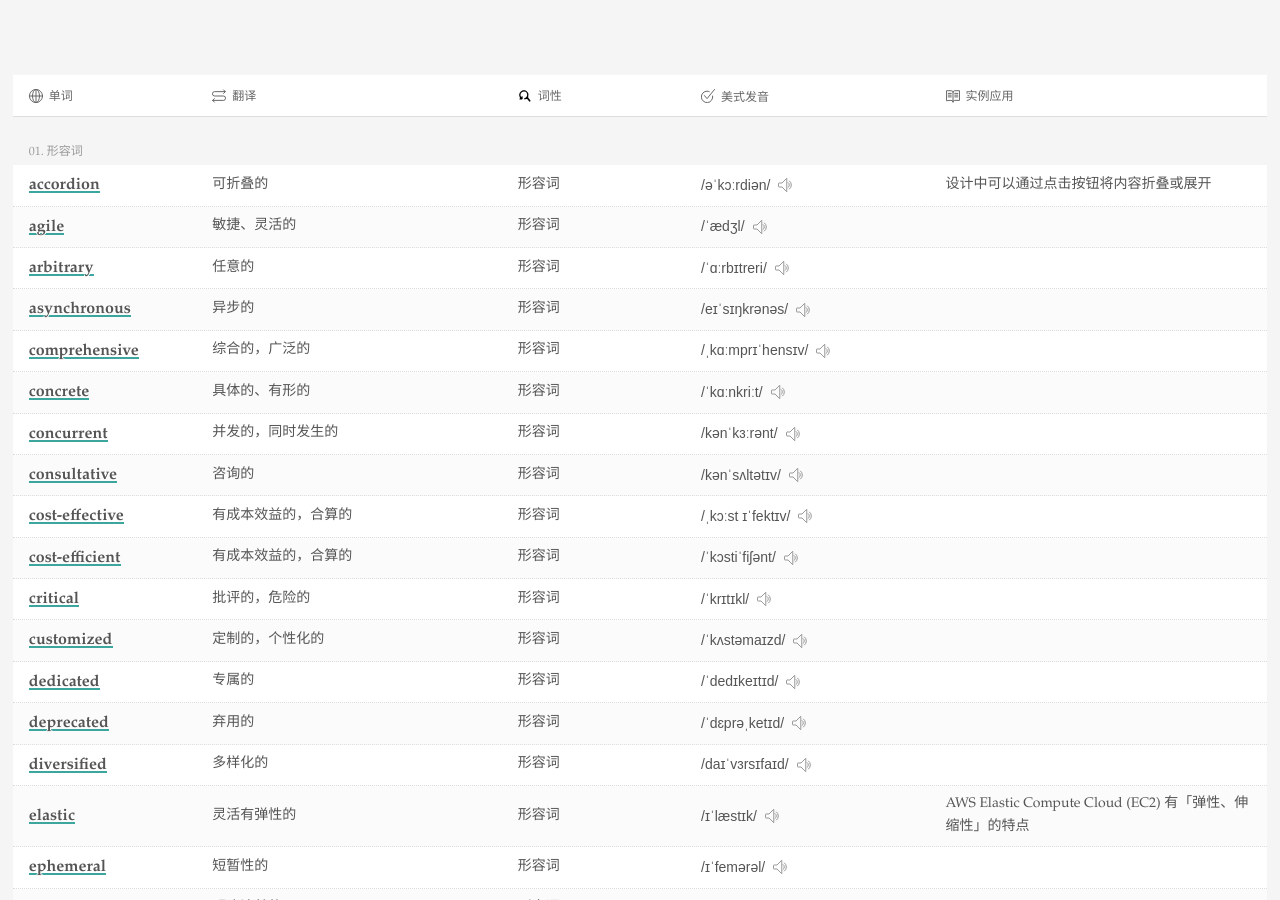
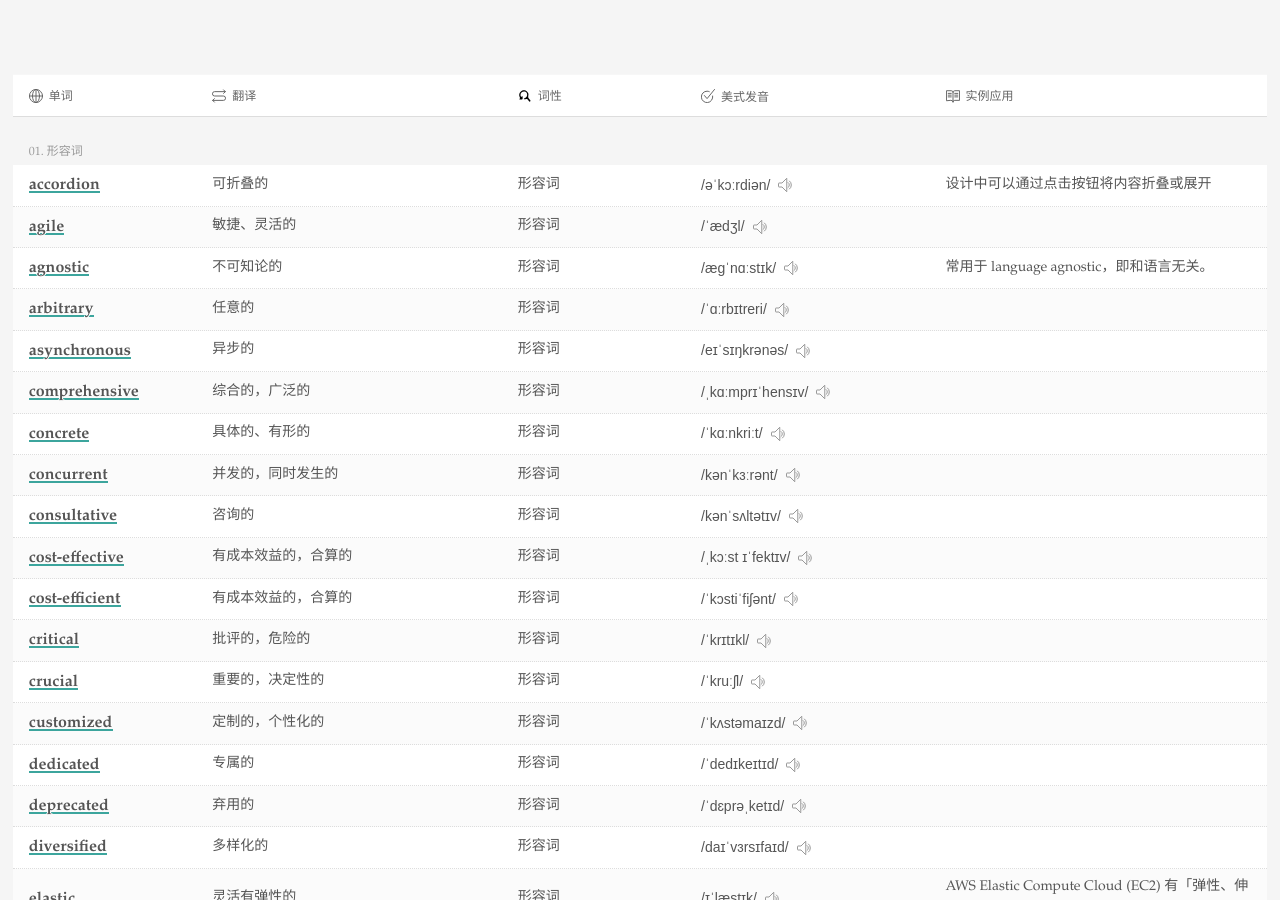
Before and after one commit to Wei-Xia/most-frequent-technology-english-words, a Jekyll site: the page built from index.html, in a window 1280 px wide and 900 px high, scrolled down 289 px. Built offline with Jekyll 4.4.1, drawn with Linux system fonts in a browser that asks for light colours; some of the changed text lies outside the part shown.

Commit message:
task: update the word list

```diff
--- /dev/null
+++ b/_posts/2020-01-01-agnostic.md
@@ -0,0 +1,7 @@
+---
+word: agnostic
+meaning: 不可知论的
+correct: /æɡˈnɑːstɪk/
+note: 常用于 language agnostic，即和语言无关。
+category: 形容词
+---
--- /dev/null
+++ b/_posts/2020-01-01-crucial.md
@@ -0,0 +1,7 @@
+---
+word: crucial
+meaning: 重要的，决定性的
+correct: /ˈkruːʃl/
+note:
+category: 形容词
+---
--- a/_posts/2020-01-01-robust.md
+++ b/_posts/2020-01-01-robust.md
@@ -1,6 +1,6 @@
 ---
 word: robust
-meaning: 强健的
+meaning: 强健的，顽健的
 correct: /roʊˈbʌst/
 note:
 category: 形容词
--- /dev/null
+++ b/_posts/2020-01-01-severity.md
@@ -0,0 +1,7 @@
+---
+word: severity
+meaning: 严重性
+correct: /sɪˈverəti/
+note: 用于表达事故的严重程度
+category: 名词
+---
```
Also changed, not shown: _posts/2020-01-01-equivalent.md (added, +7 -0 lines).
